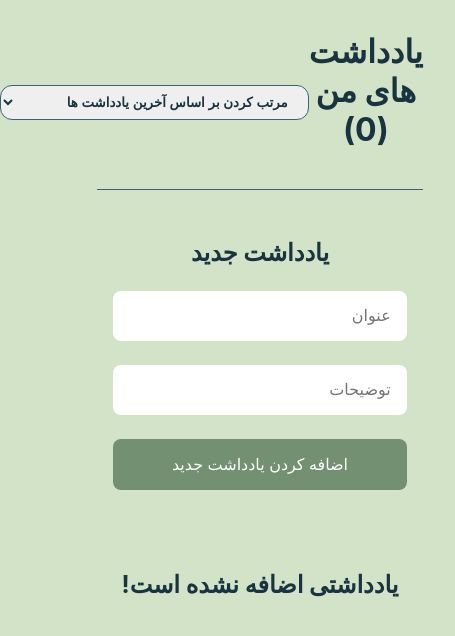
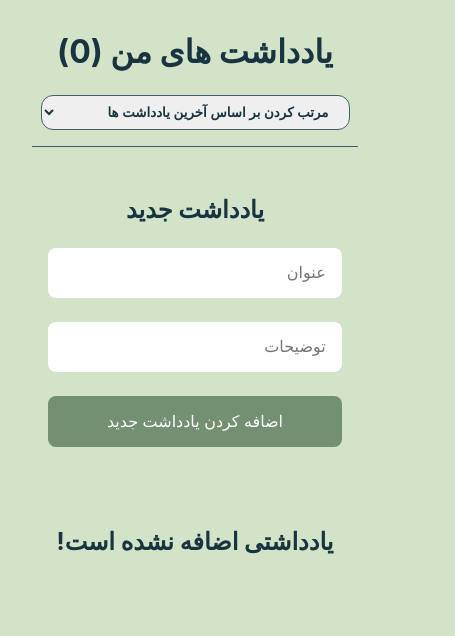
Before and after one commit to fatememkln/noteApp, a React (Vite) app: page / in a window 390 px wide. Shown: the top 636 px of the page, 455 px wide, since content can reach past the window. Built offline with nearby package versions, Linux system fonts and the light colour scheme.

Commit message:
responsive header

```diff
--- a/src/App.css
+++ b/src/App.css
@@ -12,6 +12,13 @@
   padding-bottom: 1rem;
   margin-bottom: 3rem;
   border-bottom: 1px solid var(--text-400);
+}
+@media screen and (max-width: 1024px) {
+  .note-header {
+    display: flex;
+    flex-direction: column;
+    align-items: center;
+  }
 }
 
 .note-app {
```
